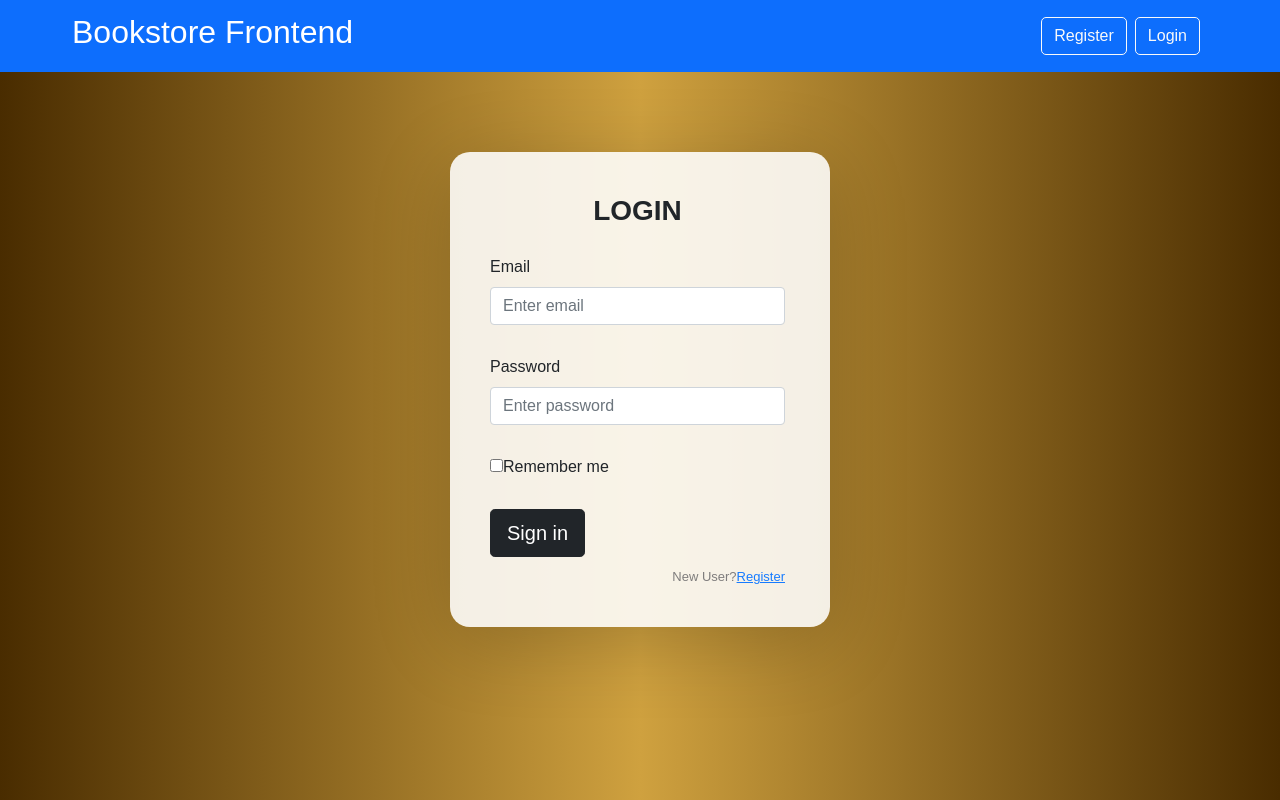
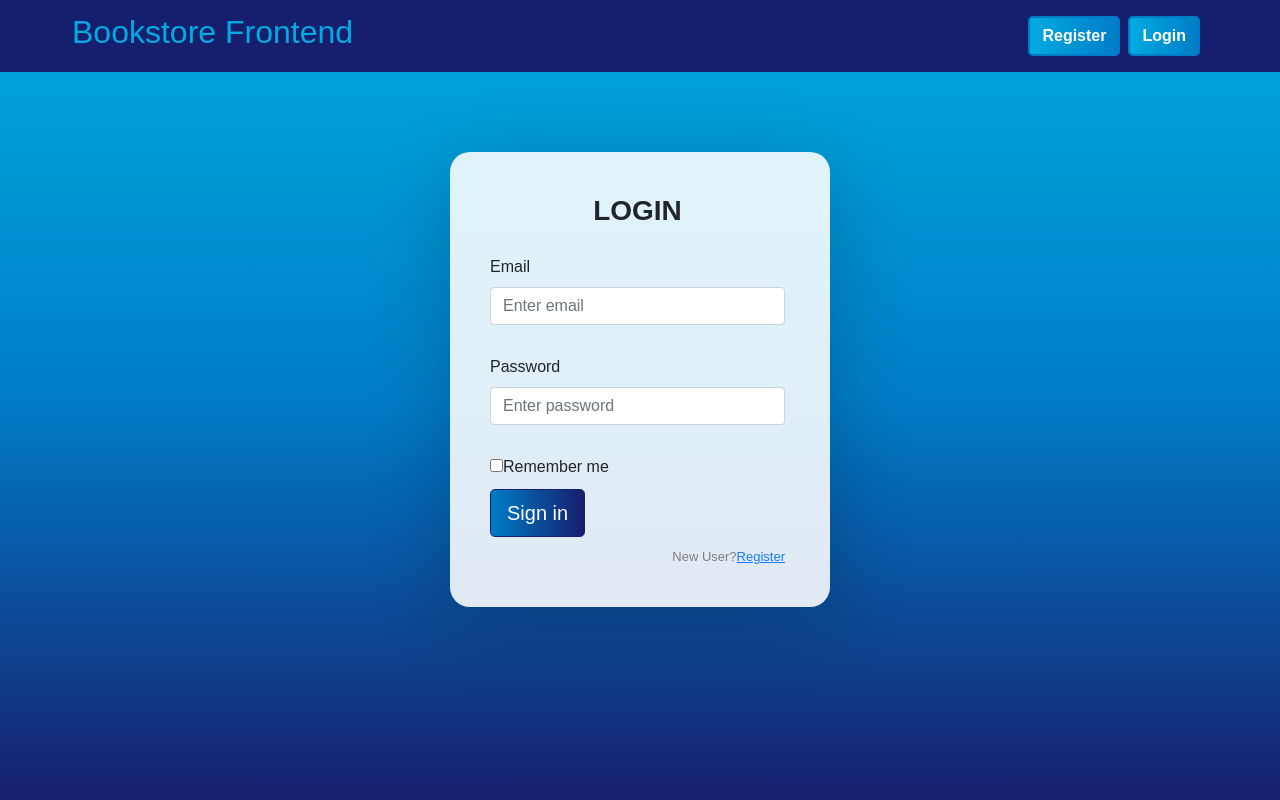
Before and after one commit to AOSP-NIT-Surat/Bookstore-Frontend-web, a React (Create React App) app: page /login in a window 1280 px wide. Built offline with nearby package versions, Linux system fonts and the light colour scheme.

Commit message:
style(bookstore):style register and login page
changed color scheme

```diff
--- a/src/components/Navbar.js
+++ b/src/components/Navbar.js
@@ -1,9 +1,9 @@
 import React from 'react';
 import { Link } from 'react-router-dom';
-
+import '../styles/Navbar.css'
 function Navbar() {
 	return (
-		<nav className="navbar navbar-expand-lg navbar-dark bg-primary">
+		<nav className="navbar navbar-expand-lg navbar-dark" >
 			<div className="container-fluid">
 				<Link className="navbar-brand ms-5" to="/">
 					<h2>Bookstore Frontend</h2>
--- a/src/index.css
+++ b/src/index.css
@@ -8,11 +8,12 @@ body {
   display: flex;
   font-weight: 400;
   font-family: sans-serif;
-  background: #12c2e9;
-  background: -webkit-linear-gradient(to right, #492c00, #cfa13f, #492c00);
-  background: linear-gradient(to right, #492c00, #cfa13f, #492c00);
+  /* background: #12c2e9; */
+  /* background: -webkit-linear-gradient(to right, #492c00, #cfa13f, #492c00);
+  background: linear-gradient(to right, #492c00, #cfa13f, #492c00);  */
+  background: -webkit-linear-gradient(to bottom, #161f6d, #007cc7, #00abe1);
+  background: linear-gradient(to bottom, #00abe1, #007cc7, #161f6d);
 }
-
 body,
 html,
 .App,
@@ -21,7 +22,9 @@ html,
   width: 100%;
   height: 100%;
 }
-
+.navbar.navbar-expand-lg.navbar-dark{
+  background-color: #00abe1;
+}
 .outer {
   display: flex;
   justify-content: center;
@@ -76,11 +79,19 @@ label {
 .form-control {
   padding: 0px 0px 170px 0px;
 }
-
-.btn.btn-dark.btn-lg.btn-block {
-  margin: 20px 0px 0px 0px;
+/* Login Signup Button */
+.outer .inner form button.btn.btn-dark.btn-lg.btn-block {
+  color: #fff;
+  background: linear-gradient(to right, #007cc7, #161f6d);
+  outline: none;
+  border: 1px solid #161f6d;
 }
-
+.outer1 .inner form button.btn.btn-dark.btn-lg.btn-block {
+  color: #fff;
+  background: linear-gradient(to right, #007cc7, #161f6d);
+  outline: none;
+  border: 1px solid #161f6d;
+}
 link.navbar-brand {
   color: white;
 }
--- /dev/null
+++ b/src/styles/Navbar.css
@@ -0,0 +1,20 @@
+.navbar.navbar-expand-lg.navbar-dark{
+  background-color: #161f6d;
+}
+.navbar-brand {
+  color: #00abe1 !important;
+}
+.nav-item .btn-outline-light {
+  /* background: #00abe1; */
+  background: linear-gradient(to right, #00abe1, #007cc7);
+  color: #fff;
+  font-weight: 600;
+  outline: none;
+  border: 2px solid #007cc7;
+  transition: all 0.5s ease-in-out;
+}
+.nav-item .btn-outline-light:hover {
+  background: linear-gradient(to right, #007cc7, #00abe1);
+  border: 2px solid #007cc7;
+  outline: none;
+}
```
